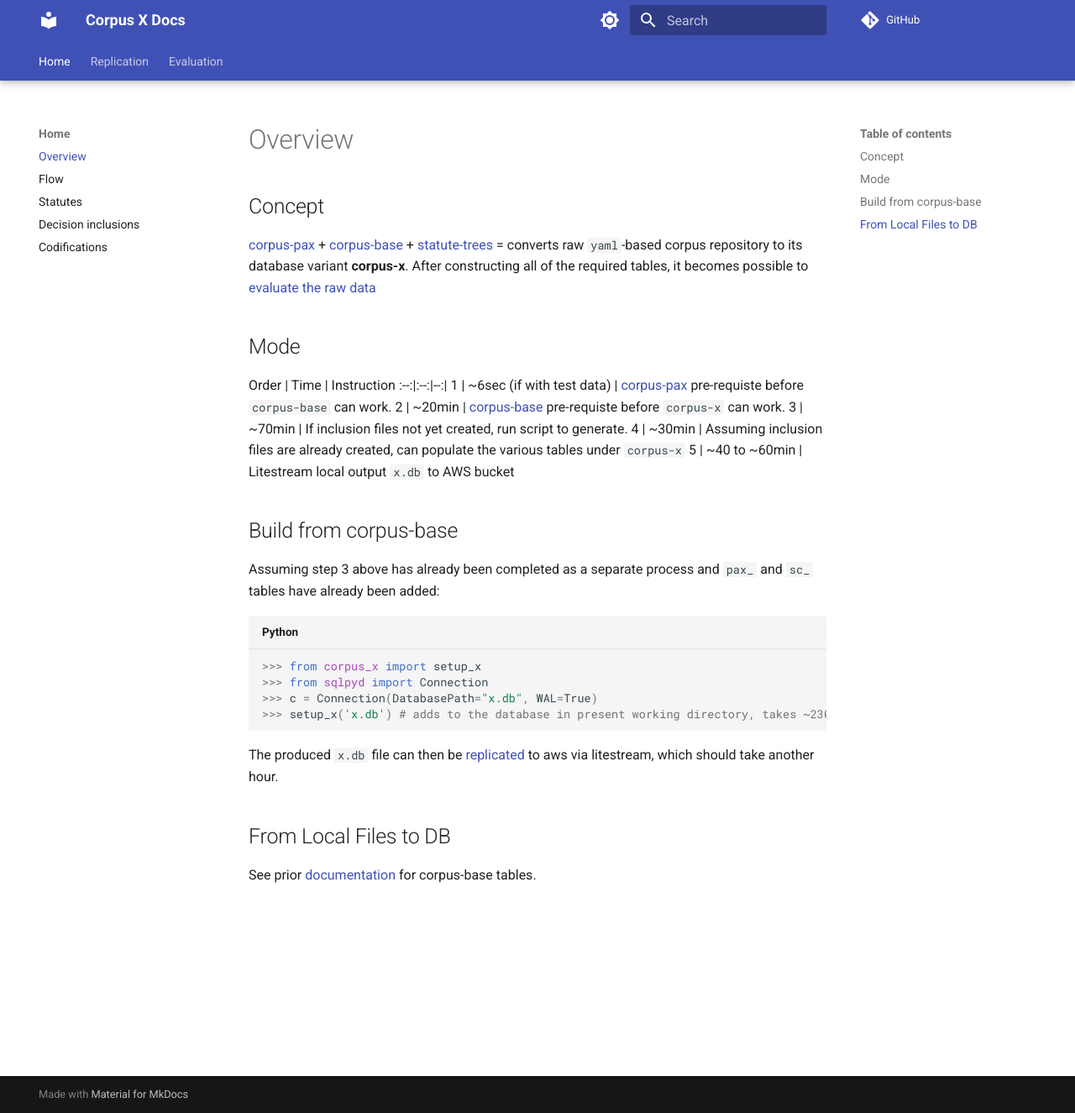
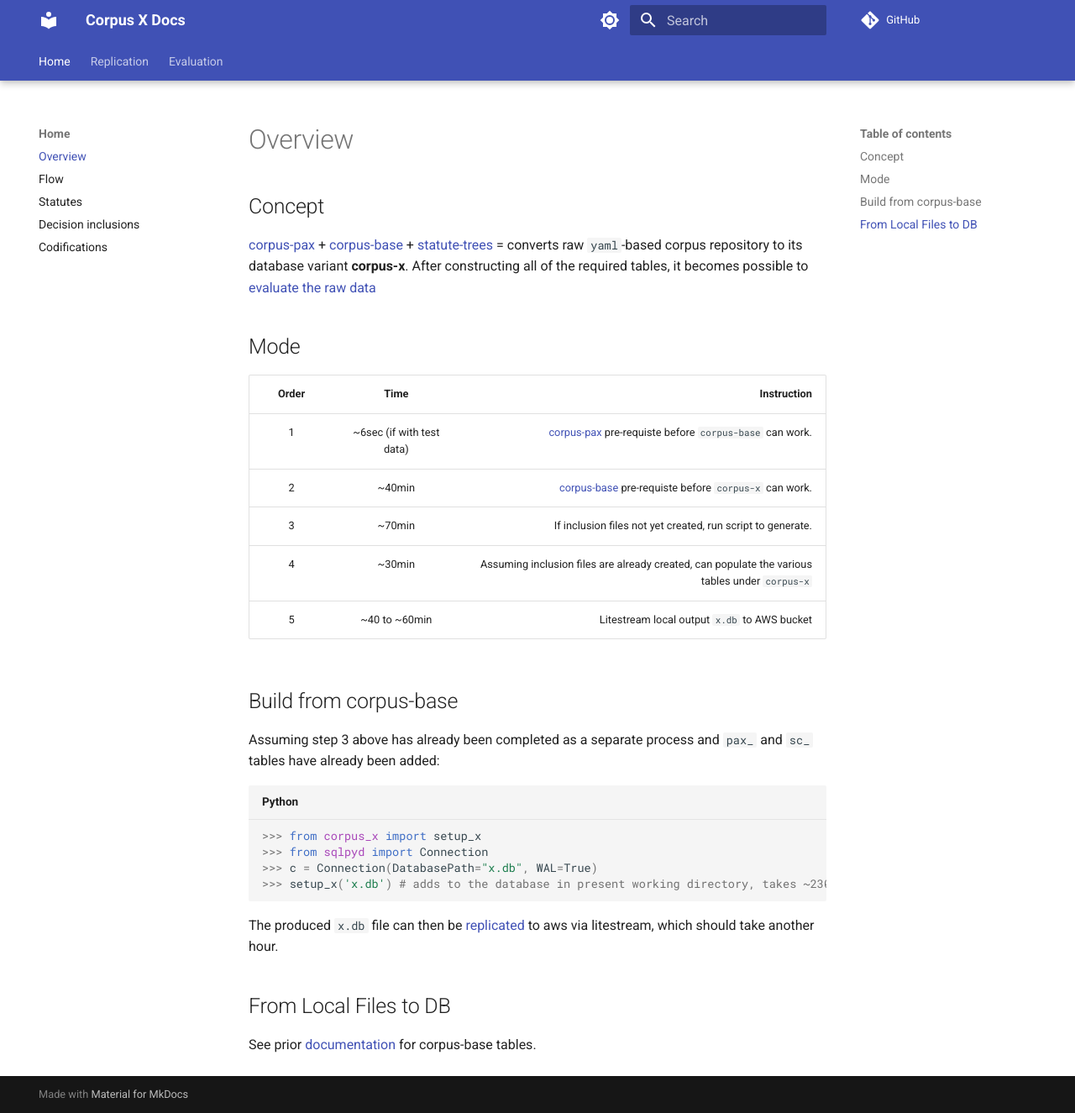
Before and after one commit to justmars/corpus-x, an MkDocs documentation site: the page built from docs/index.md, in a window 1280 px wide and 1325 px high. Shown: the whole window at 84% size. Built offline with MkDocs 1.6.1 and Material for MkDocs 9.7.7, drawn with Linux system fonts in a browser that asks for light colours; comment, search, counter and statistics services are not loaded.

Commit message:
feat: mkdocs

```diff
--- a/docs/index.md
+++ b/docs/index.md
@@ -7,9 +7,9 @@
 ## Mode
 
 Order | Time | Instruction
-:--:|:--:|--:|
+:--:|:--:|--:
 1 | ~6sec (if with test data) | [corpus-pax](https://github.com/justmars/corpus-pax#read-me) pre-requiste before `corpus-base` can work.
-2 | ~20min | [corpus-base](https://github.com/justmars/corpus-base#read-me) pre-requiste before `corpus-x` can work.
+2 | ~40min | [corpus-base](https://github.com/justmars/corpus-base#read-me) pre-requiste before `corpus-x` can work.
 3 | ~70min | If inclusion files not yet created, run script to generate.
 4 | ~30min | Assuming inclusion files are already created, can populate the various tables under `corpus-x`
 5 | ~40 to ~60min | Litestream local output `x.db` to AWS bucket
```
Also changed, not shown: docs/evaluation.md (+1 -1 lines).
